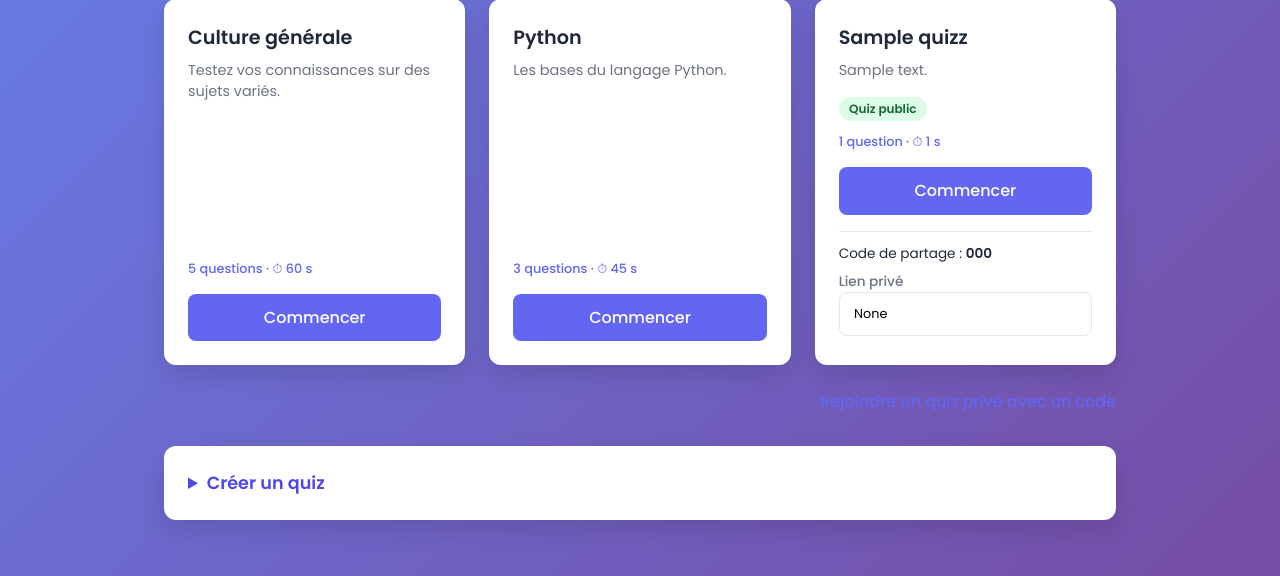
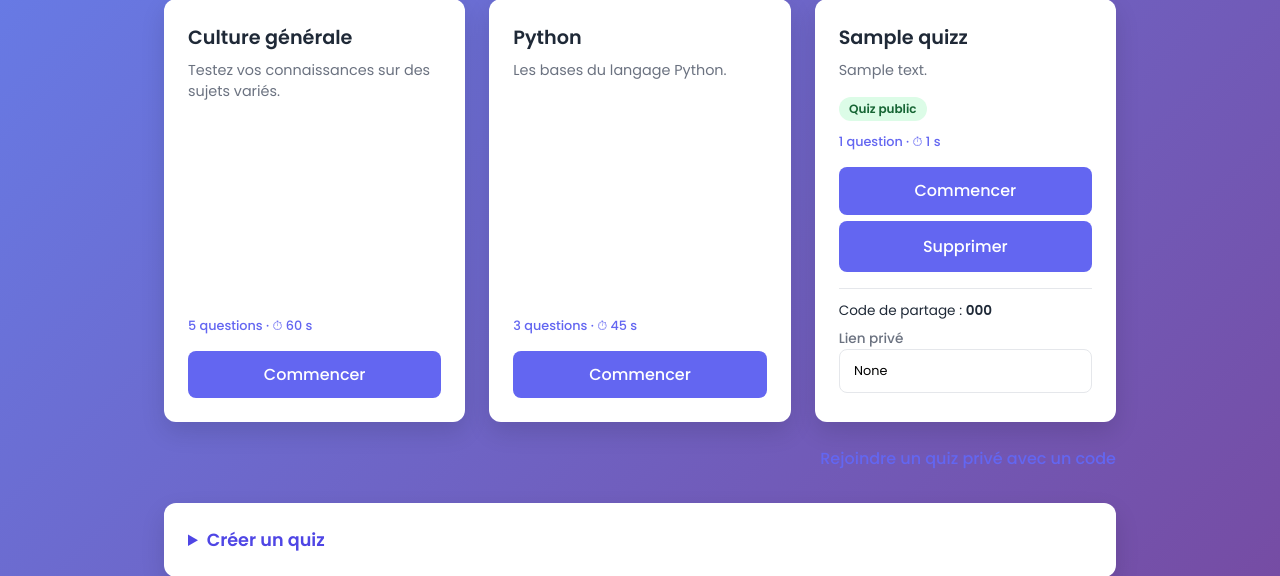
Before and after one commit to ohn-tech/proj531-quiz-groupe4, a Flask app: page / in a window 1280 px wide. Shown: the part 173-749 px from the top of the page. Run offline with Flask 3, Linux system fonts and the light colour scheme; the visitor is signed in with stand-in values (Sample User, id 1); tables that the repository leaves empty hold one stand-in row (values such as "Sample post").

Commit message:
Add files via upload

```diff
--- a/src/templates/accueil.html
+++ b/src/templates/accueil.html
@@ -28,6 +28,14 @@
                     {% set nb = quiz.nb_questions if quiz.nb_questions is defined else quiz.questions | length %}
                     <p class="nb-questions">{{ nb }} question{{ 's' if nb > 1 }} · ⏱ {{ quiz.duree }} s</p>
                     <a href="{{ url_for('quizz_route', quiz_id=quiz.id) }}" class="btn-principal">Commencer</a>
+                    {# Bouton « Supprimer », visible seulement par le créateur du quiz (droits du créateur) #}
+                    {% if quiz.est_createur %}
+                        {# Formulaire POST : la suppression ne peut pas se faire en tapant une simple adresse #}
+                        <form method="POST" action="{{ url_for('supprimer_quizz', quiz_id=quiz.id) }}"
+                              onsubmit="return confirm('Supprimer ce quiz ? Cette action est définitive.');">
+                            <button type="submit" class="btn-supprimer">Supprimer</button>
+                        </form>
+                    {% endif %}
                     {# Code et lien de partage, visibles seulement par le créateur du quiz #}
                     {% if quiz.code_partage %}
                         <div class="infos-partage">
--- a/src/templates/navbar.html
+++ b/src/templates/navbar.html
@@ -7,10 +7,6 @@
     <nav class="nav-liens" id="nav-liens">
         <a href="{{ url_for('accueil') }}" class="{{ 'actif' if request.endpoint in ['accueil', 'quizz_route'] }}">Accueil</a>
         <a href="{{ url_for('historique') }}" class="{{ 'actif' if request.endpoint == 'historique' }}">Historique</a>
-        {# Lien visible seulement pour l'administrateur #}
-        {% if session.utilisateur == 'admin' %}
-            <a href="{{ url_for('admin') }}" class="{{ 'actif' if request.endpoint == 'admin' }}">Admin</a>
-        {% endif %}
     </nav>
 
     {# Menu utilisateur : avatar avec l'initiale, s'ouvre au clic #}
```
